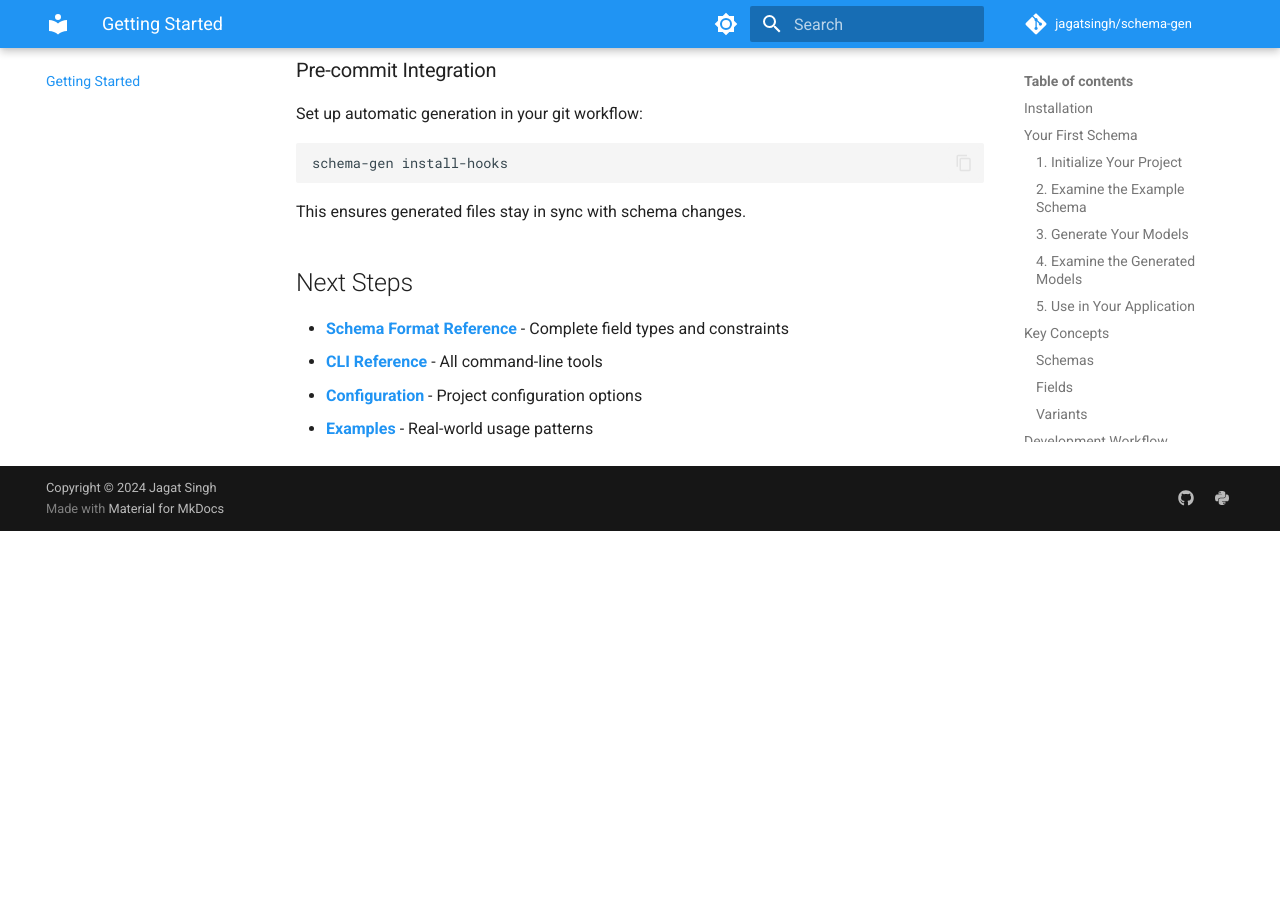
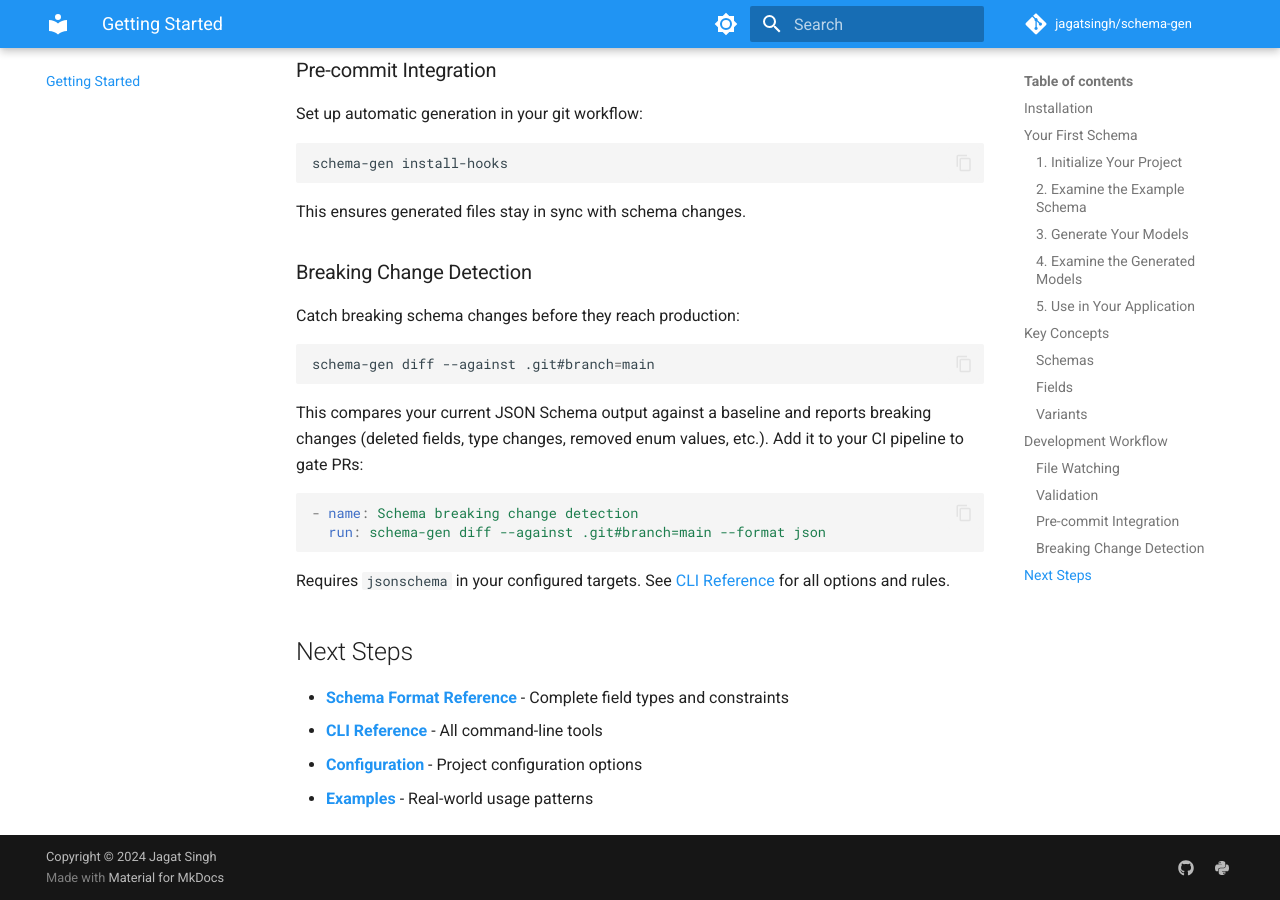
Before and after one commit to jagatsingh/schema-gen, an MkDocs documentation site: the page built from docs/getting-started.md, in a window 1280 px wide and 900 px high, scrolled down 3809 px. Built offline with MkDocs 1.6.1 and Material for MkDocs 9.7.7, drawn with Linux system fonts in a browser that asks for light colours; comment, search, counter and statistics services are not loaded; before the commit the page ends 4340 px from its top, so only the background shows below that.

Commit message:
docs: surface schema-gen diff in README, index, and getting-started
Add breaking change detection feature to README features list and CLI
commands section, docs homepage features, and getting-started CI workflow.

Co-Authored-By: Claude Opus 4.6 (1M context) <noreply@anthropic.com>

````diff
--- a/docs/getting-started.md
+++ b/docs/getting-started.md
@@ -185,6 +185,22 @@ schema-gen install-hooks
 
 This ensures generated files stay in sync with schema changes.
 
+### Breaking Change Detection
+Catch breaking schema changes before they reach production:
+
+```bash
+schema-gen diff --against .git#branch=main
+```
+
+This compares your current JSON Schema output against a baseline and reports breaking changes (deleted fields, type changes, removed enum values, etc.). Add it to your CI pipeline to gate PRs:
+
+```yaml
+- name: Schema breaking change detection
+  run: schema-gen diff --against .git#branch=main --format json
+```
+
+Requires `jsonschema` in your configured targets. See [CLI Reference](cli-reference.md#schema-gen-diff) for all options and rules.
+
 ## Next Steps
 
 - **[Schema Format Reference](schema-format.md)** - Complete field types and constraints
````
Also changed, not shown: README.md (+17 -0 lines), docs/index.md (+1 -0 lines).
